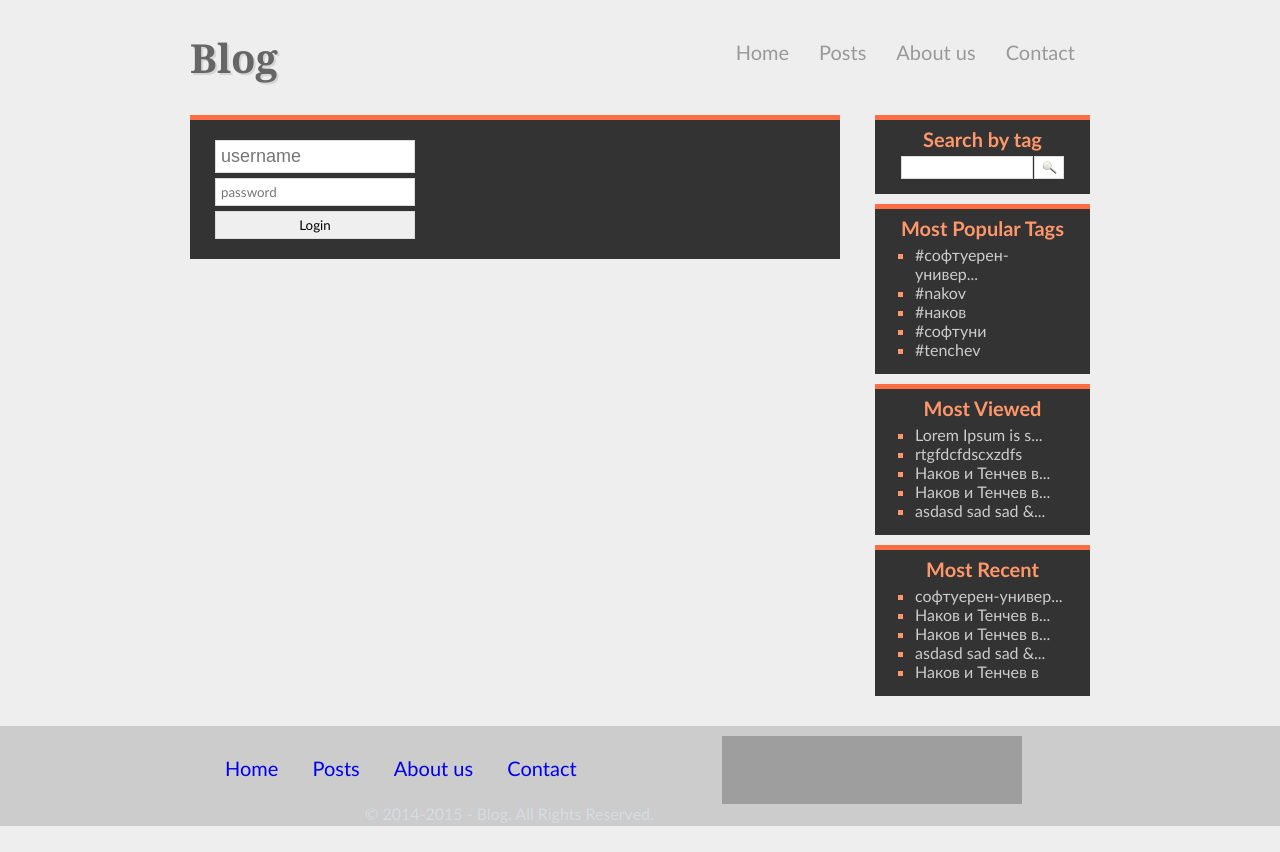
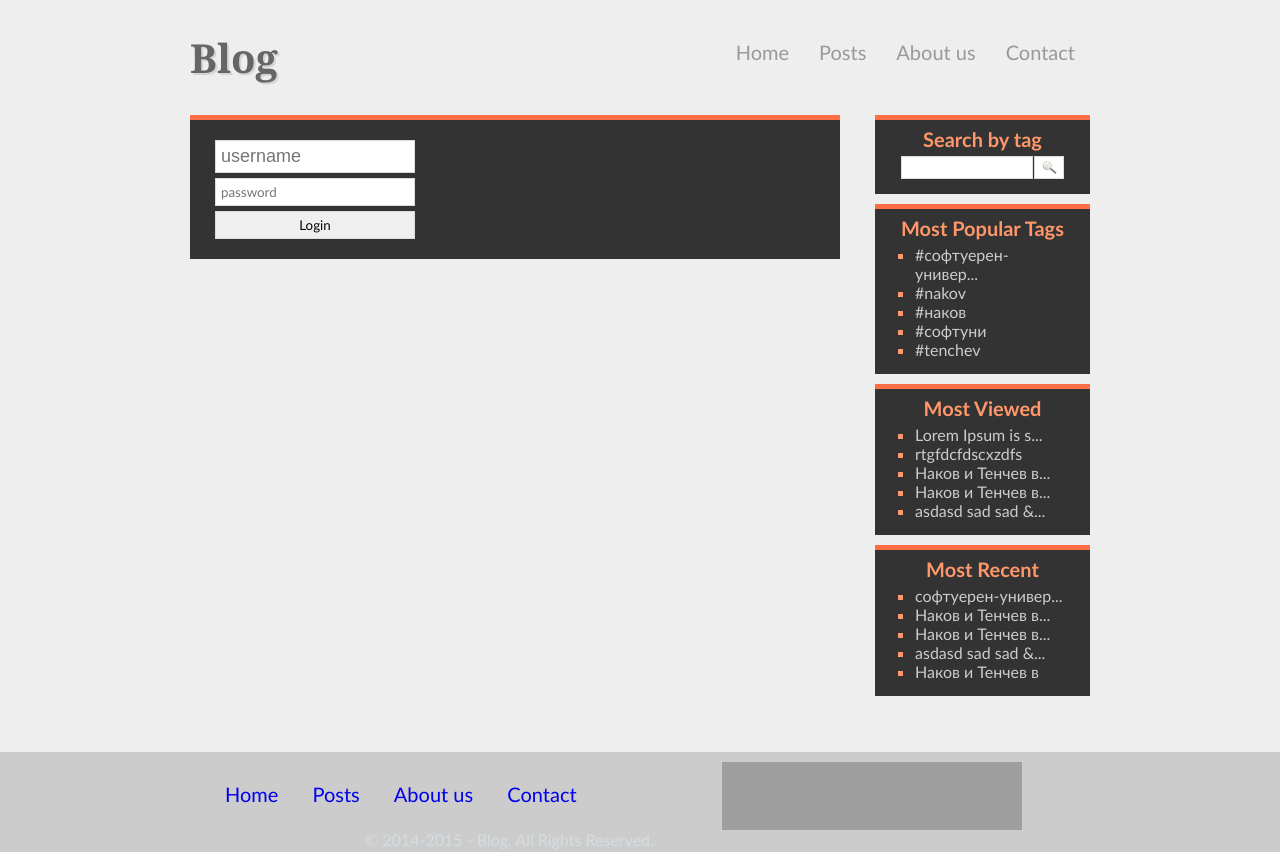
Before and after one commit to gkkirilov/SoftUni-PHP-Teamwork, a PHP site: page /admin/index.php in a window 1280 px wide. Before the commit the page ends 826 px from the top, so only its background shows below. Run offline with PHP 8.4, Linux system fonts and the light colour scheme; data comes from the database, SQL or seed files in the repository; grey boxes are pictures that could not be loaded.

Commit message:
sticky footer

```diff
--- a/styles/style.css
+++ b/styles/style.css
@@ -6,6 +6,7 @@
 }
 
 html, body {
+    height: 100%;
     background: #eee;
 }
 
@@ -16,10 +17,18 @@ html, body {
 
 /* Main header style BEGIN */
 .wrapper {
+    min-height: 100%;
+    margin-bottom: -68px;
     width: 900px;
-    margin: 0 auto;
+    margin: 0 auto -68px auto;
 }
-
+.wrapper:after{
+    content: "";
+    display: block;
+}
+footer, .wrapper:after {
+    height: 68px;
+}
 main {
     width: 600px;
     background: #333;
```
